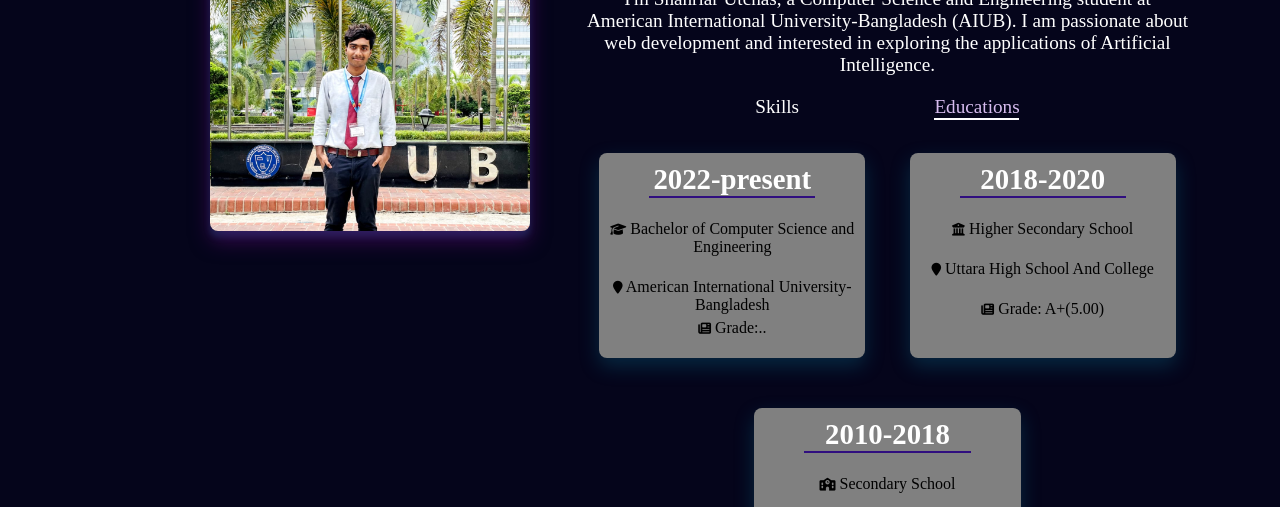
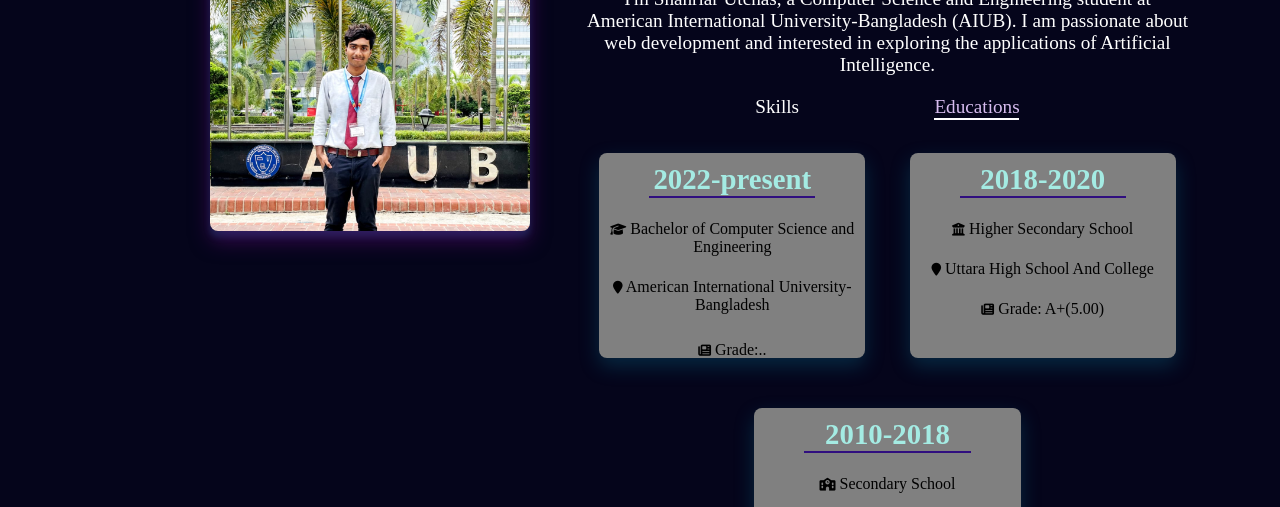
Before and after one commit to Shahriar-Utchas/Shahriar-Utchas.github.io, a plain HTML site: page index.html in a window 1280 px wide. Both pictures are taken after a click on the element "Educations". Shown: the part 762-1269 px from the top of the page. Drawn offline with nearby package versions, Linux system fonts and the light colour scheme.

Commit message:
Update index.html

```diff
--- a/index.html
+++ b/index.html
@@ -112,19 +112,19 @@
 
                     <div class="edu-content" style = "display: none;">
                         <div class="university">
-                            <h2>2022-present</h2>
+                            <h2 style="color: rgb(164, 235, 227);">2022-present</h2>
                             <hr>
                             <br>
                             <p><i class="fa-solid fa-graduation-cap"></i> Bachelor of Computer Science and Engineering</p>
                             <br>
                             <p><i class="fa-solid fa-location-pin"></i> American International University-Bangladesh</p>
-                            <!-- <br> -->
+                            <br>
                             <p style="padding-top: 5px;"><i class="fa-solid fa-newspaper"></i> Grade:..</p>
                             <br>
                         </div>
 
                         <div class="college">
-                          <h2>2018-2020</h2>
+                          <h2 style="color: rgb(164, 235, 227);">2018-2020</h2>
                           <hr>
                           <br>
                           <p><i class="fa-solid fa-building-columns"></i> Higher Secondary School</p>
@@ -134,7 +134,7 @@
                           <p><i class="fa-solid fa-newspaper"></i> Grade: A+(5.00)</p>
                         </div>
                         <div class="school">
-                            <h2>2010-2018</h2>
+                            <h2 style="color: rgb(164, 235, 227);">2010-2018</h2>
                             <hr>
                             <br>
                             <p><i class="fa-solid fa-school"></i> Secondary School</p>
```
